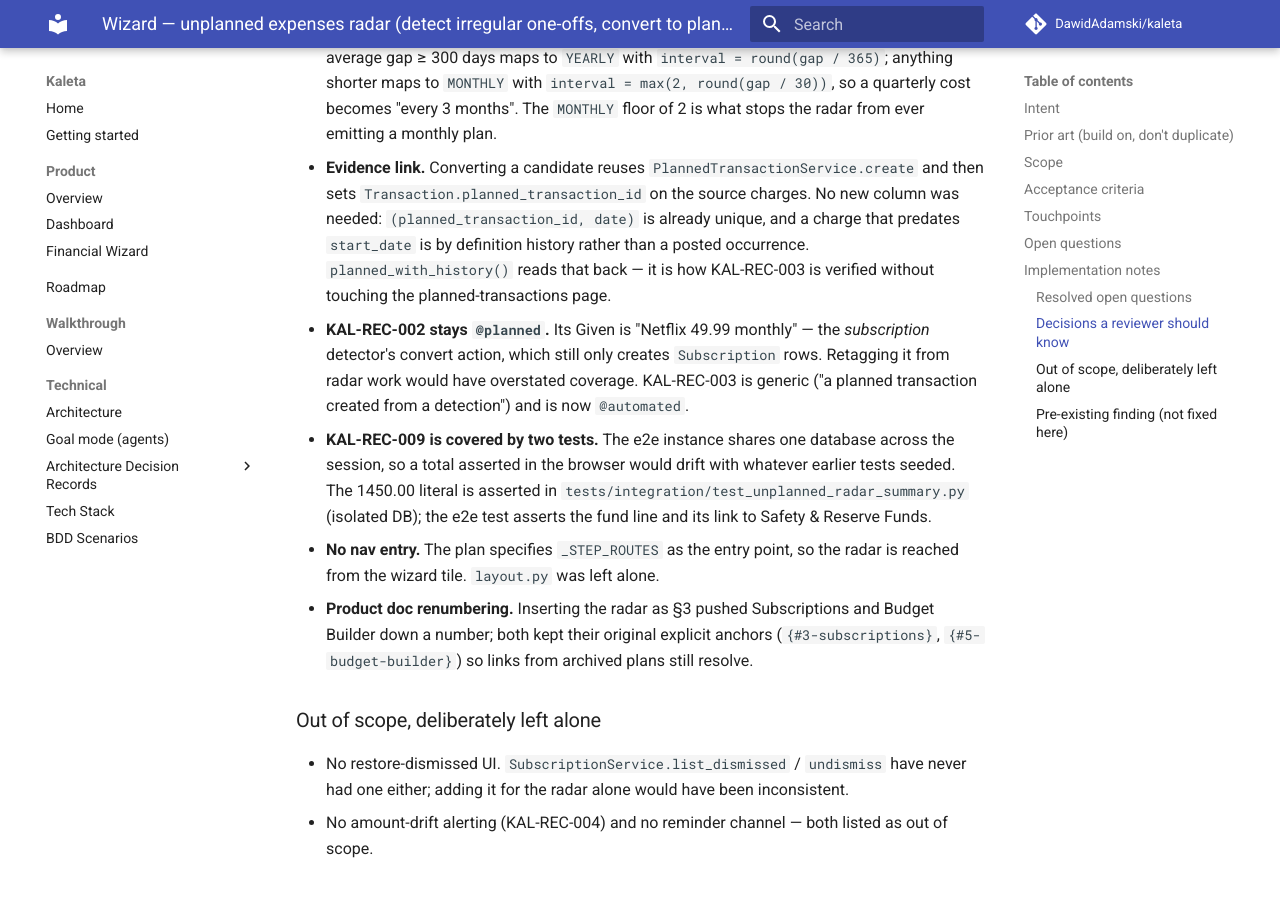
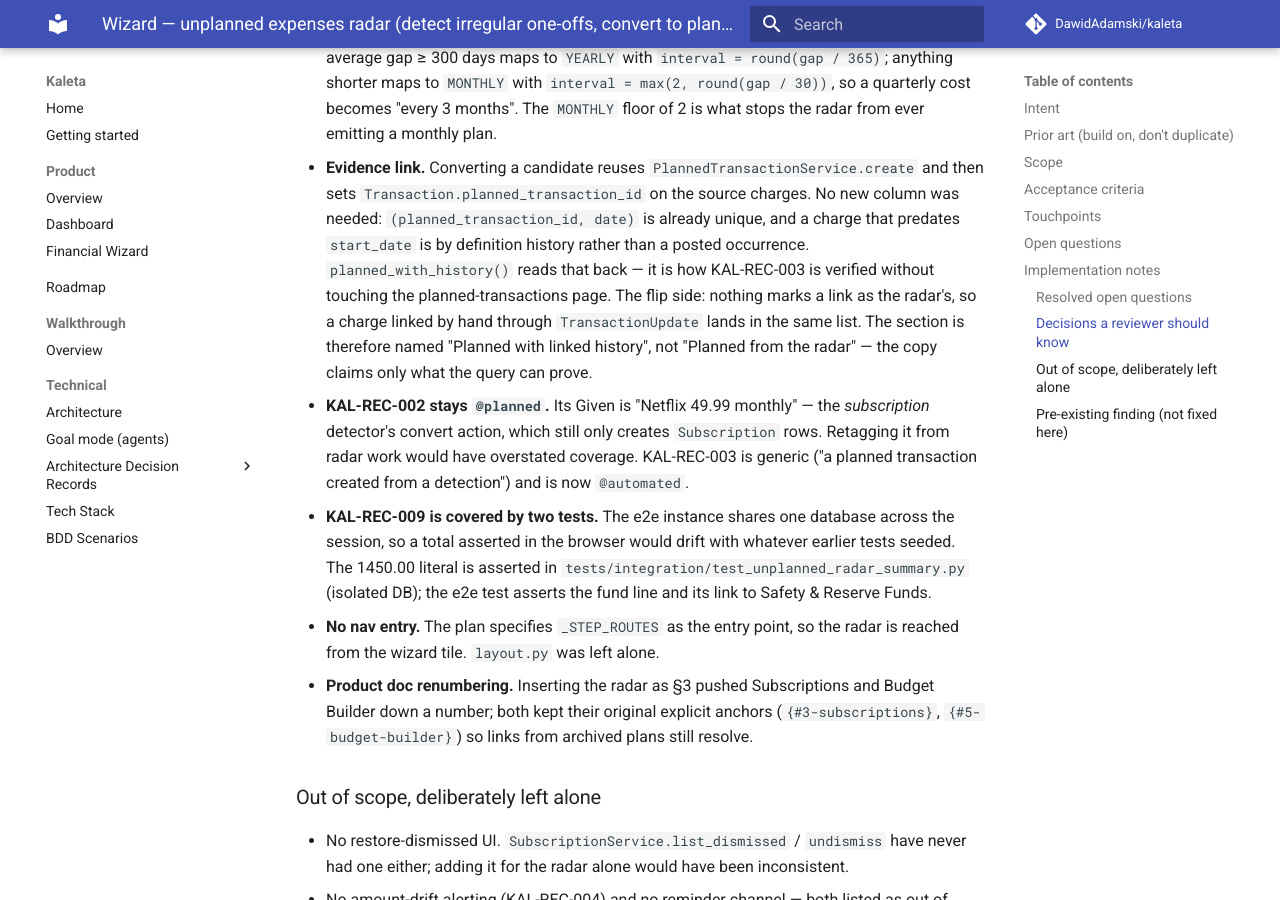
Before and after one commit to DawidAdamski/kaleta, an MkDocs documentation site: the page built from docs/plans/wizard-unplanned-radar.md, in a window 1280 px wide and 900 px high, scrolled down 2798 px. Built offline with MkDocs 1.6.1 and Material for MkDocs 9.7.7, drawn with Linux system fonts in a browser that asks for light colours; comment, search, counter and statistics services are not loaded.

Commit message:
fix(wizard): name the radar's history section for what it lists
Reviewer nit: nothing marks a Transaction→PlannedTransaction link as
the radar's, so a charge linked by hand through TransactionUpdate lands
in the same list. "Planned from the radar" claimed provenance the query
cannot prove; the section is now "Planned with linked history" and its
hint says so. Behaviour is unchanged.

Co-Authored-By: Claude Opus 5 (1M context) <noreply@anthropic.com>
Claude-Session: https://claude.ai/code/session_01T166JKMXXtfNYX31CCSRbw

```diff
--- a/docs/plans/wizard-unplanned-radar.md
+++ b/docs/plans/wizard-unplanned-radar.md
@@ -134,7 +134,11 @@ tier), price-drift alerts.
   unique, and a charge that predates `start_date` is by definition
   history rather than a posted occurrence. `planned_with_history()`
   reads that back — it is how KAL-REC-003 is verified without
-  touching the planned-transactions page.
+  touching the planned-transactions page. The flip side: nothing marks
+  a link as the radar's, so a charge linked by hand through
+  `TransactionUpdate` lands in the same list. The section is therefore
+  named "Planned with linked history", not "Planned from the radar" —
+  the copy claims only what the query can prove.
 - **KAL-REC-002 stays `@planned`.** Its Given is
   "Netflix 49.99 monthly" — the *subscription* detector's convert
   action, which still only creates `Subscription` rows. Retagging it
```
Also changed, not shown: 4 other files.
